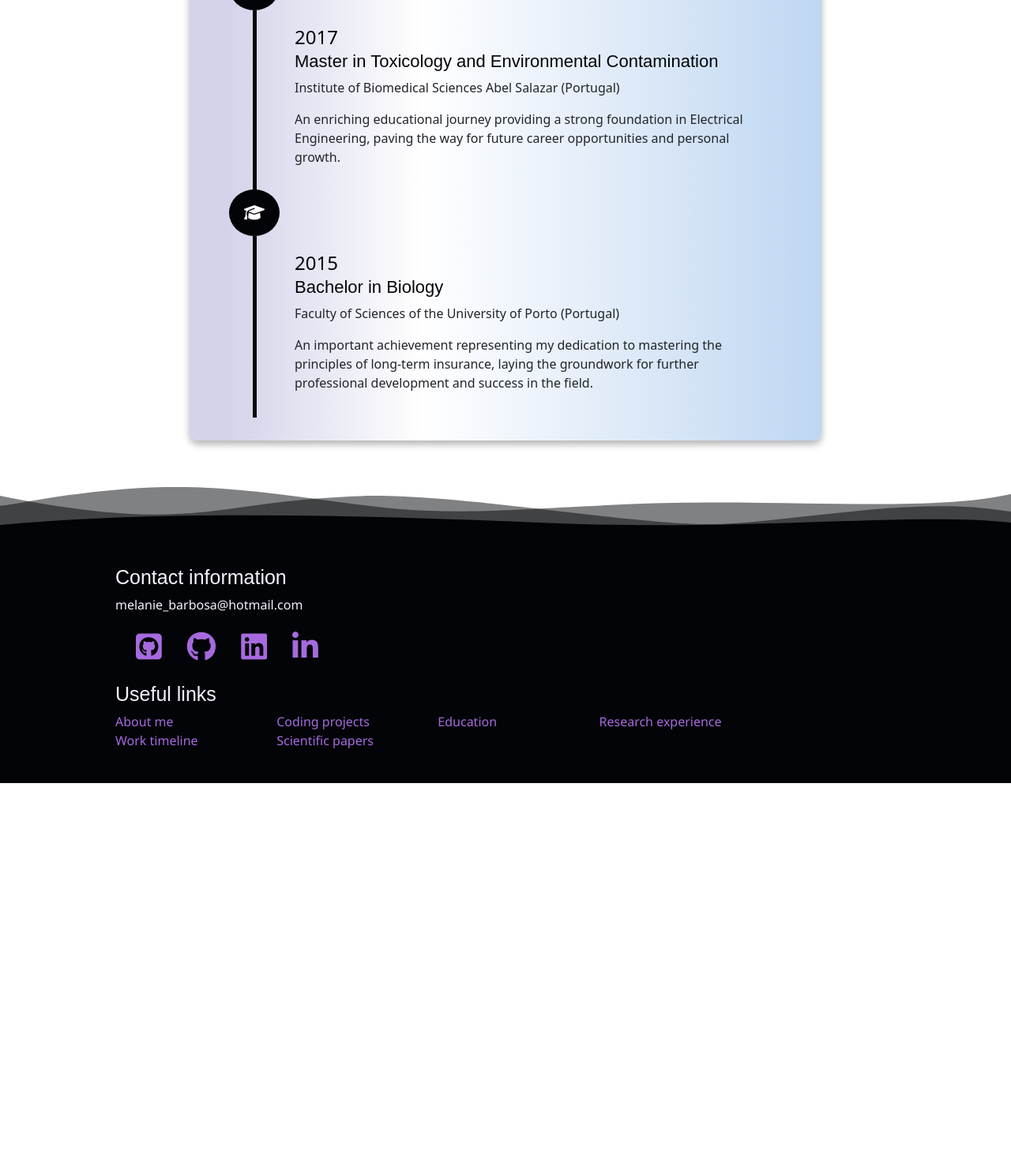
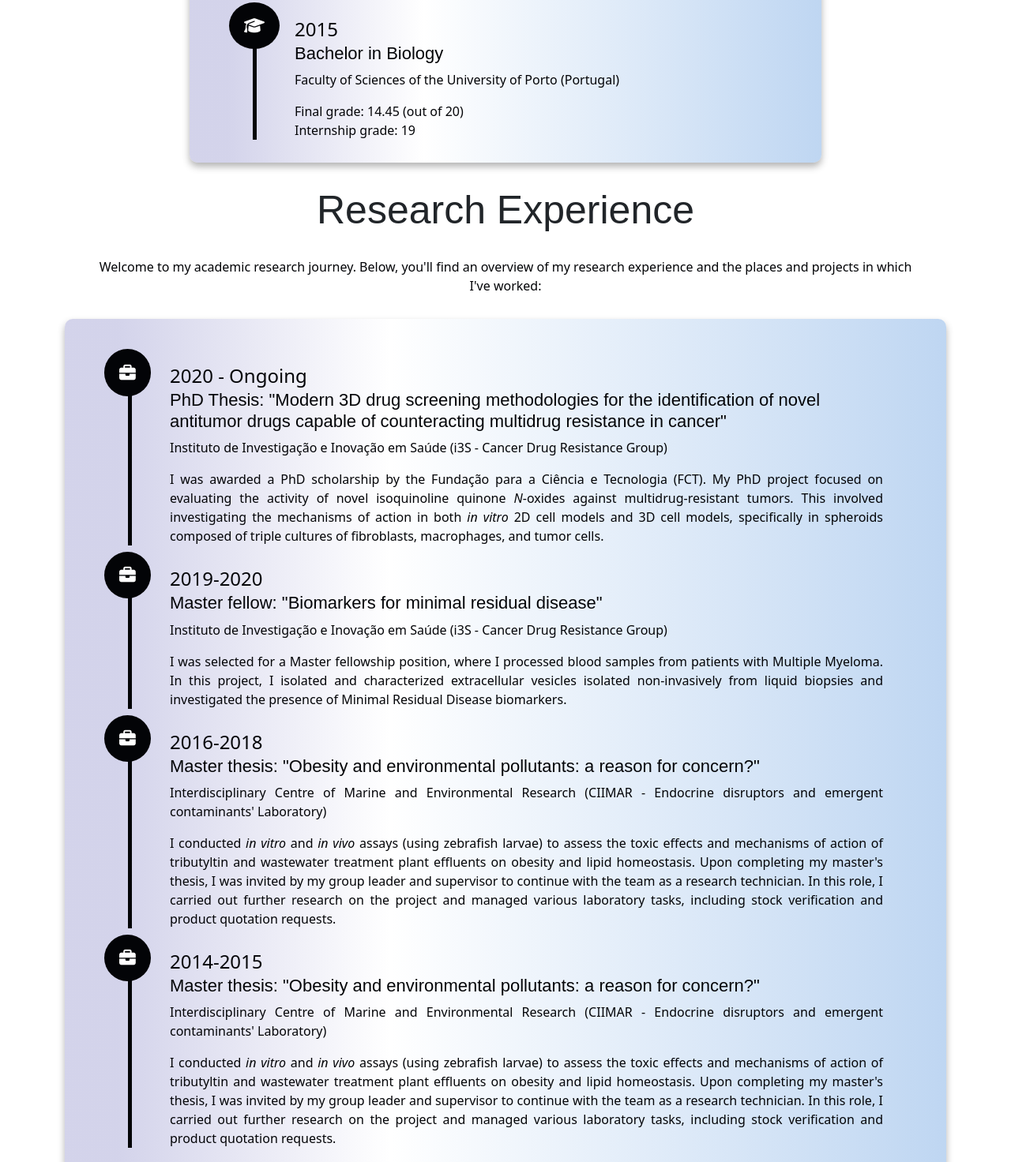
Before and after one commit to MAGBarbosa/Portfolio, a plain HTML site: page work.html in a window 1280 px wide. Shown: the part 888-2360 px from the top of the page at 79% size. Before the commit the page ends 1880 px from the top, so only its background shows below. Drawn offline with nearby package versions, Linux system fonts and the light colour scheme; a web font is replaced by a local one.

Commit message:
Added a new section about my research background

```diff
--- a/styles.css
+++ b/styles.css
@@ -496,55 +496,72 @@ form .input-box {
 .research-subtitle {
   margin-top: 30px;
 }
-.education-paragraph {
-  text-align: center;
+.education-paragraph,
+.research-paragraph {
+  text-align: center !important;
   margin: 30px;
 }
-.course-names {
+.course-names,
+.position {
   font-family: var(--heading-font-family);
   font-size: 22px !important;
   text-align: left;
 }
 .education .education-container {
   max-width: 800px;
+}
+.research .research-container {
+  max-width: 1200px;
+}
+
+.research .research-container,
+.education .education-container {
   padding: 30px 80px 5px 80px;
   margin: auto;
   box-shadow: var(--box-shadow);
   border-radius: 10px;
   background: var(--linear-gradient);
 }
-
 .education .education-box {
   width: 100%;
-  margin-top: 3.5rem;
+}
+.research .research-box {
+  width: 100%;
+}
+.education .education-box,
+.research .research-box {
+  margin-top: 1.5rem;
   margin-bottom: 1.5rem;
-  padding: 1rem;
   padding-left: 3rem;
   border-left: 5px solid var(--dark-color);
   position: relative;
 }
 
-.education .education-box span {
+.education .education-box span,
+.research .research-box span {
   font-size: 1.5rem;
   color: var(--dark-color);
 }
 
-.education .education-box h3 {
+.education .education-box h3,
+.research .research-box h3 {
   font-size: 2rem;
   color: var(--dark-color);
   margin-top: 0;
 }
 
 .education .education-box p,
-..education-paragraph {
+.education-paragraph,
+.research .research-box p,
+.research-paragraph {
   color: var(--dark-color);
-  margin-top: 1rem;
   text-align: justify;
 }
 
-.education .education-box i {
+.education .education-box i,
+.research .research-box i {
   position: absolute;
-  top: -3.7rem;
+  top: -1rem;
   left: -2.2rem;
   font-size: 1.3rem;
   color: white;
--- a/work.html
+++ b/work.html
@@ -86,7 +86,7 @@
       </h1>
 
       <div class="education" id="education">
-        <h1 class="research-subtitle">Education</h1>
+        <h2 class="research-subtitle">Education</h2>
         <p class="education-paragraph">
           Welcome to my educational journey. Below, you will find details about
           my academic qualifications and achievements:
@@ -97,10 +97,6 @@
             <span>2020 - Ongoing</span>
             <h3 class="course-names">PhD in Pharmaceutical Sciences</h3>
             <p>Faculty of Pharmacy of the University of Porto (Portugal)</p>
-            <p>
-              An essential milestone providing a solid foundation for further
-              academic pursuits and personal growth.
-            </p>
           </div>
           <div class="education-box">
             <i class="fas fa-graduation-cap"></i>
@@ -110,9 +106,8 @@
             </h3>
             <p>Institute of Biomedical Sciences Abel Salazar (Portugal)</p>
             <p>
-              An enriching educational journey providing a strong foundation in
-              Electrical Engineering, paving the way for future career
-              opportunities and personal growth.
+              Final grade: 18 (out of 20)<br />
+              Dissertation grade: 19
             </p>
           </div>
           <div class="education-box">
@@ -121,9 +116,108 @@
             <h3 class="course-names">Bachelor in Biology</h3>
             <p>Faculty of Sciences of the University of Porto (Portugal)</p>
             <p>
-              An important achievement representing my dedication to mastering
-              the principles of long-term insurance, laying the groundwork for
-              further professional development and success in the field.
+              Final grade: 14.45 (out of 20)<br />
+              Internship grade: 19
+            </p>
+          </div>
+        </div>
+      </div>
+
+      <div class="research" id="research">
+        <h2 class="research-subtitle">Research Experience</h2>
+        <p class="research-paragraph">
+          Welcome to my academic research journey. Below, you'll find an
+          overview of my research experience and the places and projects in
+          which I've worked:
+        </p>
+        <div class="research-container">
+          <div class="research-box">
+            <i class="fas fa-solid fa-briefcase"></i>
+            <span>2020 - Ongoing</span>
+            <h3 class="position">
+              PhD Thesis: "Modern 3D drug screening methodologies for the
+              identification of novel antitumor drugs capable of counteracting
+              multidrug resistance in cancer"
+            </h3>
+            <p>
+              Instituto de Investigação e Inovação em Saúde (i3S - Cancer Drug
+              Resistance Group)
+            </p>
+            <p>
+              I was awarded a PhD scholarship by the Fundação para a Ciência e
+              Tecnologia (FCT). My PhD project focused on evaluating the
+              activity of novel isoquinoline quinone <em>N</em>-oxides against
+              multidrug-resistant tumors. This involved investigating the
+              mechanisms of action in both <em>in vitro</em> 2D cell models and
+              3D cell models, specifically in spheroids composed of triple
+              cultures of fibroblasts, macrophages, and tumor cells.
+            </p>
+          </div>
+          <div class="research-box">
+            <i class="fas fa-solid fa-briefcase"></i>
+            <span>2019-2020</span>
+            <h3 class="position">
+              Master fellow: "Biomarkers for minimal residual disease"
+            </h3>
+            <p>
+              Instituto de Investigação e Inovação em Saúde (i3S - Cancer Drug
+              Resistance Group)
+            </p>
+            <p>
+              I was selected for a Master fellowship position, where I processed
+              blood samples from patients with Multiple Myeloma. In this
+              project, I isolated and characterized extracellular vesicles
+              isolated non-invasively from liquid biopsies and investigated the
+              presence of Minimal Residual Disease biomarkers.
+            </p>
+          </div>
+
+          <div class="research-box">
+            <i class="fas fa-solid fa-briefcase"></i>
+            <span>2016-2018</span>
+            <h3 class="position">
+              Master thesis: "Obesity and environmental pollutants: a reason for
+              concern?"
+            </h3>
+            <p>
+              Interdisciplinary Centre of Marine and Environmental Research
+              (CIIMAR - Endocrine disruptors and emergent contaminants'
+              Laboratory)
+            </p>
+            <p>
+              I conducted <em>in vitro</em> and <em>in vivo</em> assays (using
+              zebrafish larvae) to assess the toxic effects and mechanisms of
+              action of tributyltin and wastewater treatment plant effluents on
+              obesity and lipid homeostasis. Upon completing my master's thesis,
+              I was invited by my group leader and supervisor to continue with
+              the team as a research technician. In this role, I carried out
+              further research on the project and managed various laboratory
+              tasks, including stock verification and product quotation
+              requests.
+            </p>
+          </div>
+          <div class="research-box">
+            <i class="fas fa-solid fa-briefcase"></i>
+            <span>2014-2015</span>
+            <h3 class="position">
+              Master thesis: "Obesity and environmental pollutants: a reason for
+              concern?"
+            </h3>
+            <p>
+              Interdisciplinary Centre of Marine and Environmental Research
+              (CIIMAR - Endocrine disruptors and emergent contaminants'
+              Laboratory)
+            </p>
+            <p>
+              I conducted <em>in vitro</em> and <em>in vivo</em> assays (using
+              zebrafish larvae) to assess the toxic effects and mechanisms of
+              action of tributyltin and wastewater treatment plant effluents on
+              obesity and lipid homeostasis. Upon completing my master's thesis,
+              I was invited by my group leader and supervisor to continue with
+              the team as a research technician. In this role, I carried out
+              further research on the project and managed various laboratory
+              tasks, including stock verification and product quotation
+              requests.
             </p>
           </div>
         </div>
```
